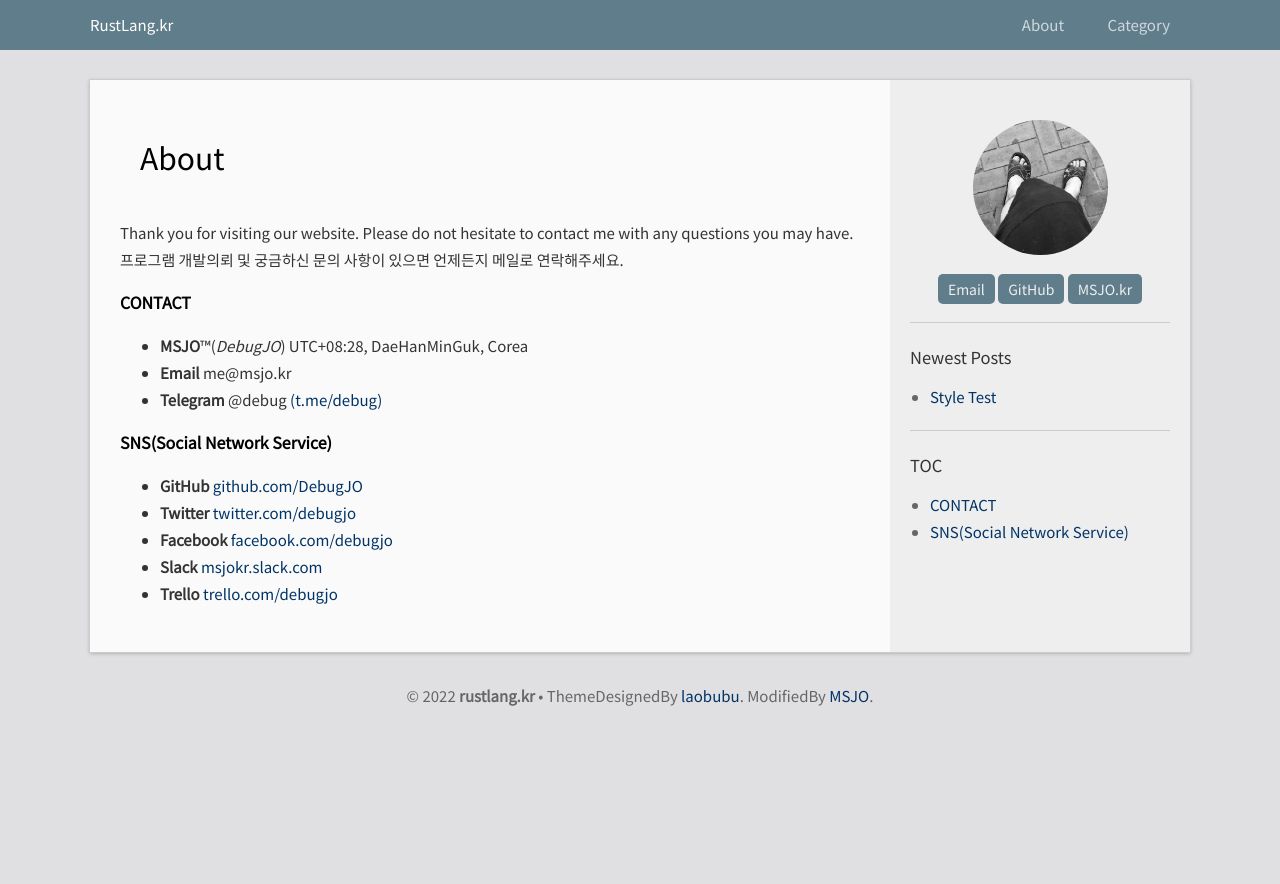
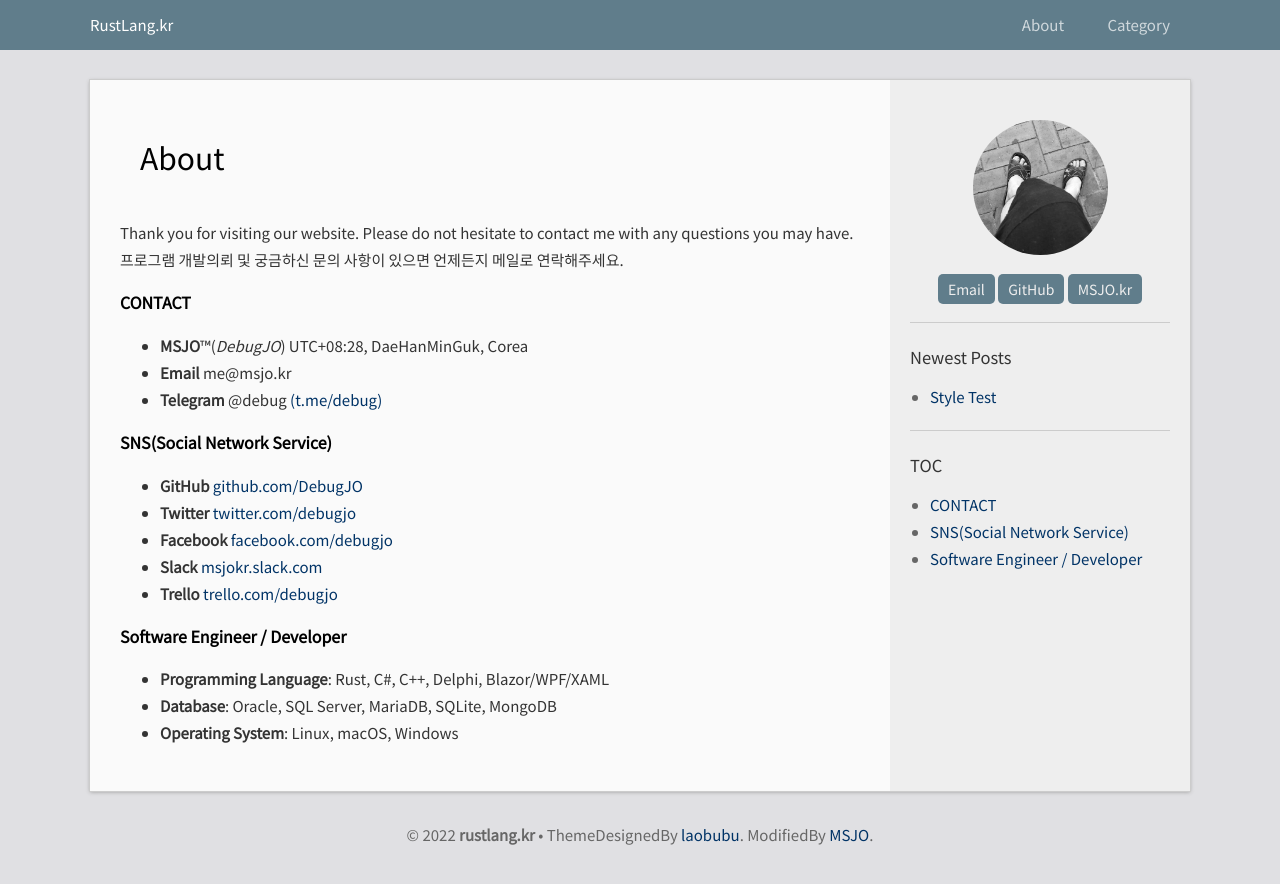
Before and after one commit to DebugJO/rustlang, a Jekyll site: the page built from about.md, in a window 1280 px wide. Shown: the top 884 px of the page. Built offline with Jekyll 4.4.1, drawn with Linux system fonts in a browser that asks for light colours.

Commit message:
Update about.md

```diff
--- a/about.md
+++ b/about.md
@@ -17,3 +17,8 @@ Thank you for visiting our website. Please do not hesitate to contact me with an
 * **Facebook** [facebook.com/debugjo](https://www.facebook.com/debugjo)
 * **Slack** [msjokr.slack.com](https://msjokr.slack.com/)
 * **Trello** [trello.com/debugjo](https://trello.com/debugjo)
+
+###### Software Engineer / Developer
+* **Programming Language**: Rust, C#, C++, Delphi, Blazor/WPF/XAML
+* **Database**: Oracle, SQL Server, MariaDB, SQLite, MongoDB
+* **Operating System**: Linux, macOS, Windows
```
